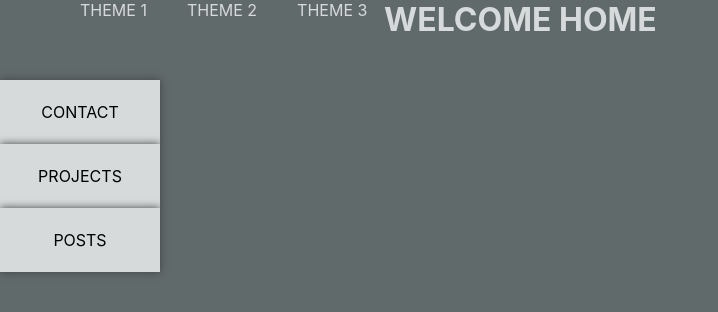
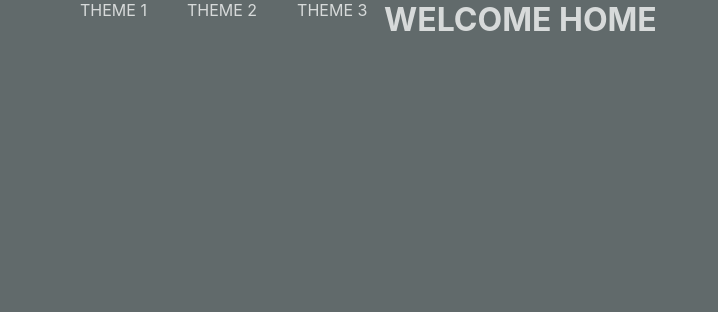
Before and after one commit to TYLER-JM/personal-homepage, a React (Create React App) app: page / in a window 1280 px wide. Shown: the top 312 px of the page, without its empty margins (0-718 px from the left). Built offline with nearby package versions, Linux system fonts and the light colour scheme.

Commit message:
changes div to nav

```diff
--- a/src/components/ContentList.js
+++ b/src/components/ContentList.js
@@ -4,7 +4,7 @@ import generateId from '../Helpers/generateId';
 import '../styles/contentList.scss';
 // import '../styles/contentListItem.scss';
 
-export default function() {
+const ContentList = function() {
   const [menuShown, setMenuShown] = useState("top")
 
   let menuToShow = "top"
@@ -39,7 +39,7 @@ export default function() {
         setMenuShown={setMenuShown}
         menuShown={menuShown}
         menuToShow={menuToShow}
-        type="top"
+        type={["top", "Contact", "Posts"]}
       />
     )
   })
@@ -51,18 +51,20 @@ export default function() {
         setMenuShown={setMenuShown}
         menuShown={menuShown}
         menuToShow={menuToShow}
-        type="Projects"
+        type={["Projects"]}
       />
     )
   })
   return (
-    <div className="menu-container">
+    <nav className="menu-container">
       <div className="top-menu">
         {topMenu}
       </div>
       <div className="projects-menu">
         {projectsMenu}
       </div>
-    </div>
+    </nav>
   )
 }
+
+export default ContentList;
```
